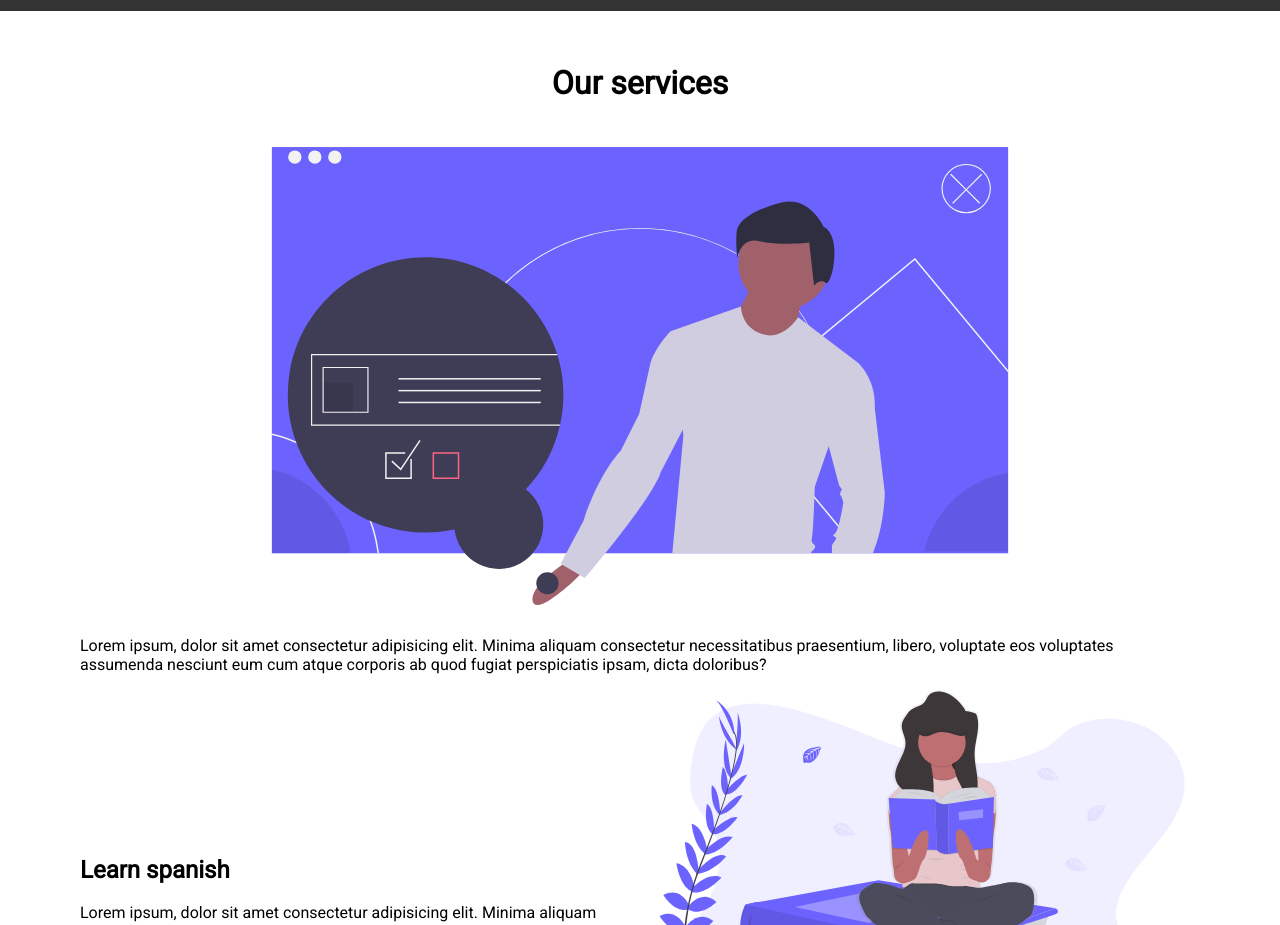
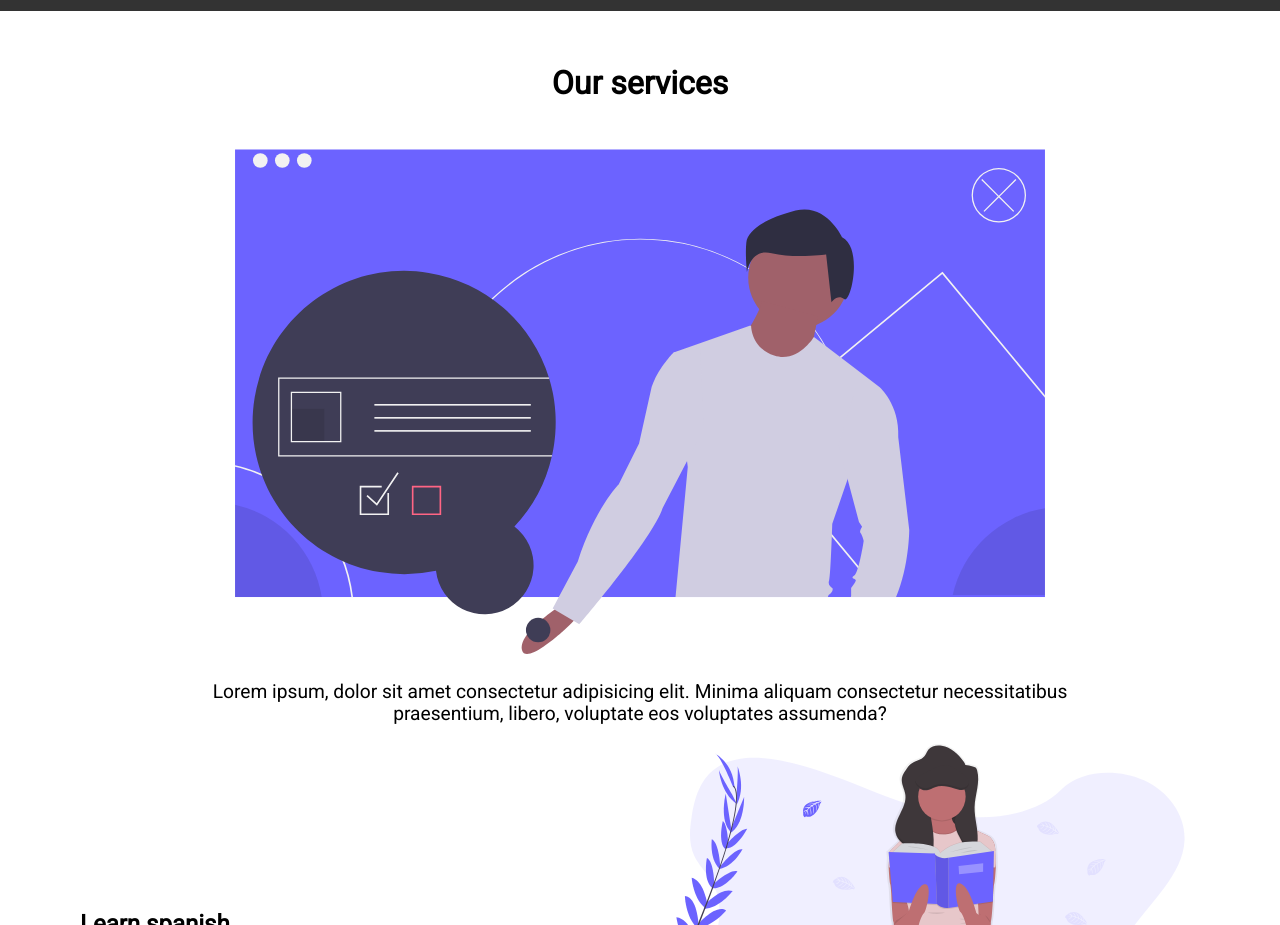
Before and after one commit to dariushine/dariushine.github.io, a plain HTML site: page project1/index.html in a window 1280 px wide. Shown: the part 1400-2325 px from the top of the page. Drawn offline with Linux system fonts and the light colour scheme; some packages are replaced by stand-ins of ours; a script that the page names is missing.

Commit message:
Modified services section (Linguo)

```diff
--- a/project1/index.html
+++ b/project1/index.html
@@ -86,8 +86,7 @@
     <img id="services-splash" src="img/services.svg" />
     <p>Lorem ipsum, dolor sit amet consectetur adipisicing elit. Minima aliquam
       consectetur necessitatibus praesentium, libero, voluptate eos voluptates
-      assumenda nesciunt eum cum atque corporis ab quod fugiat perspiciatis ipsam,
-      dicta doloribus?</p>
+      assumenda?</p>
 
 
     <div class="language box">
--- a/project1/style.css
+++ b/project1/style.css
@@ -234,10 +234,17 @@ header li a:hover {
   margin-bottom: 2rem;
 }
 
+#services > p {
+  max-width: 60rem;
+  justify-self: center;
+  text-align: center;
+  font-size: 1.2rem;
+}
+
 #services-splash {
-  width: 50rem;
+  width: 55rem;
   justify-self: center;
-  margin-bottom: 1rem;
+  margin-bottom: 0.5rem;
 }
 
 #services img {
```
